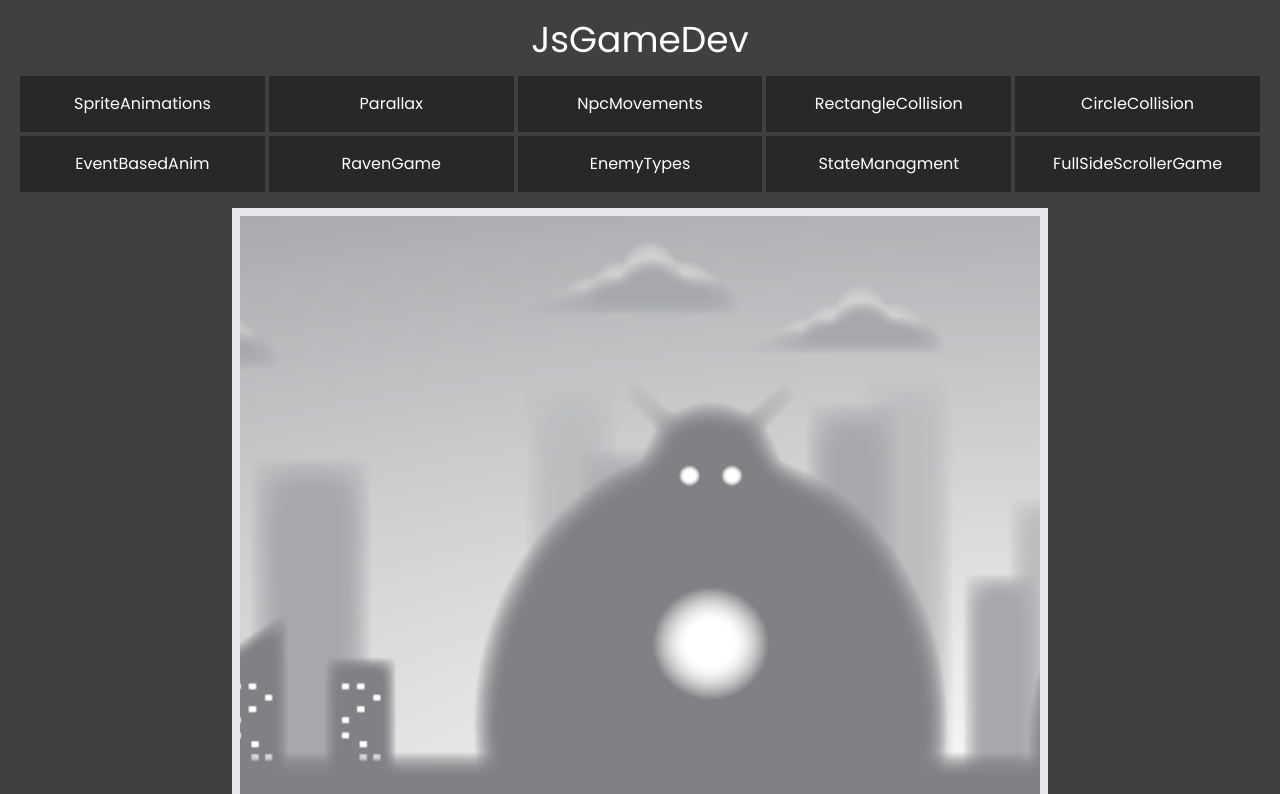
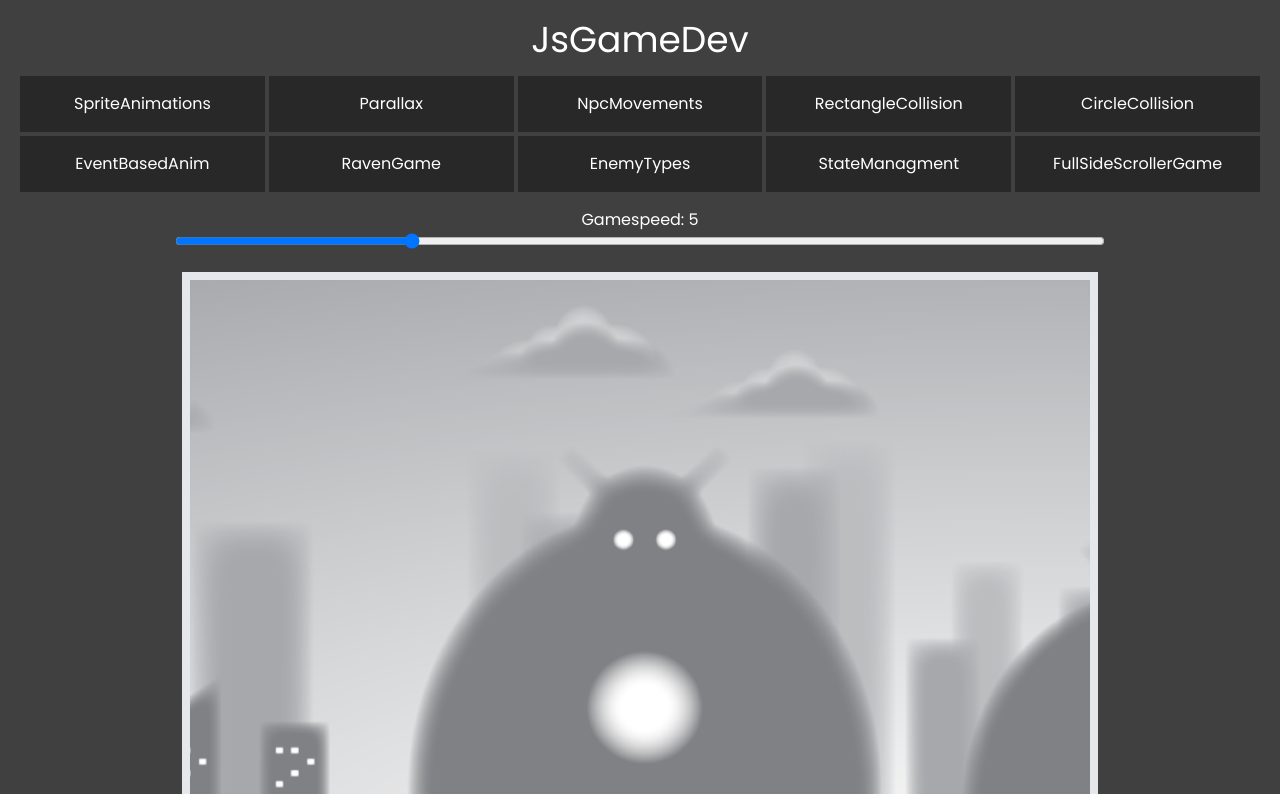
Before and after one commit to visotoniki9-zz/js-game-dev, a React (Vite) app: page /Parallax in a window 1280 px wide. Shown: the top 794 px of the page. Built offline with nearby package versions, Linux system fonts and the light colour scheme.

Commit message:
Small refactor

```diff
--- a/src/routes/Parallax.jsx
+++ b/src/routes/Parallax.jsx
@@ -1,9 +1,9 @@
-import { useRef, useEffect } from 'react';
+import { useState, useRef, useEffect } from 'react';
 
 function Parallax() {
   const canvasRef = useRef(null);
 
-  let gameSpeed = 5;
+  let [gameSpeed, setGameSpeed] = useState(5);
 
   const backgroundLayer1 = new Image();
   backgroundLayer1.src = '../../assets/layer-1.png';
@@ -54,7 +54,7 @@ function Parallax() {
     // Canvas Setup
     const canvas = canvasRef.current;
     const ctx = canvas.getContext('2d');
-    canvas.width = 800;
+    canvas.width = 900;
     canvas.height = 700;
 
     let gameFrame = 0;
@@ -66,20 +66,18 @@ function Parallax() {
     const layer4 = new Layer(ctx, backgroundLayer4, 0.4);
     const layer5 = new Layer(ctx, backgroundLayer5, 0.5);
 
+    const gameObject = [
+      layer1, layer2, layer3, layer4, layer5,
+    ];
+
     // Animation
     const animate = () => {
       gameFrame += 1;
       ctx.clearRect(0, 0, canvas.width, canvas.height);
-      layer1.update();
-      layer1.draw();
-      layer2.update();
-      layer2.draw();
-      layer3.update();
-      layer3.draw();
-      layer4.update();
-      layer4.draw();
-      layer5.update();
-      layer5.draw();
+      gameObject.forEach((o) => {
+        o.update();
+        o.draw();
+      });
       animationFrameId = window.requestAnimationFrame(animate);
     };
     animate();
@@ -88,10 +86,27 @@ function Parallax() {
     };
   });
   return (
-    <canvas
-      className="border-8 my-4 absolute left-1/2 -translate-x-1/2"
-      ref={canvasRef}
-    />
+    <div>
+      <div className="mt-4">
+        <p>
+          Gamespeed:
+          {' '}
+          {gameSpeed}
+        </p>
+        <input
+          className="w-3/4"
+          type="range"
+          min={0}
+          max={20}
+          defaultValue={5}
+          onChange={(e) => setGameSpeed(e.target.value)}
+        />
+      </div>
+      <canvas
+        className="border-8 my-4 absolute left-1/2 -translate-x-1/2"
+        ref={canvasRef}
+      />
+    </div>
   );
 }
 
```
